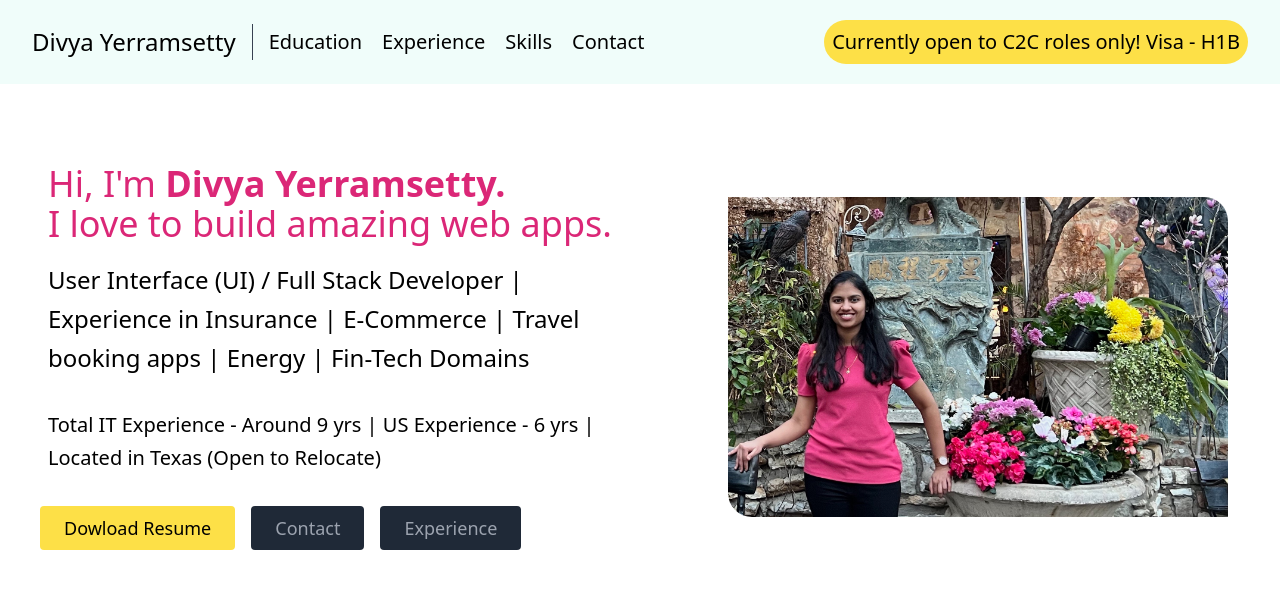
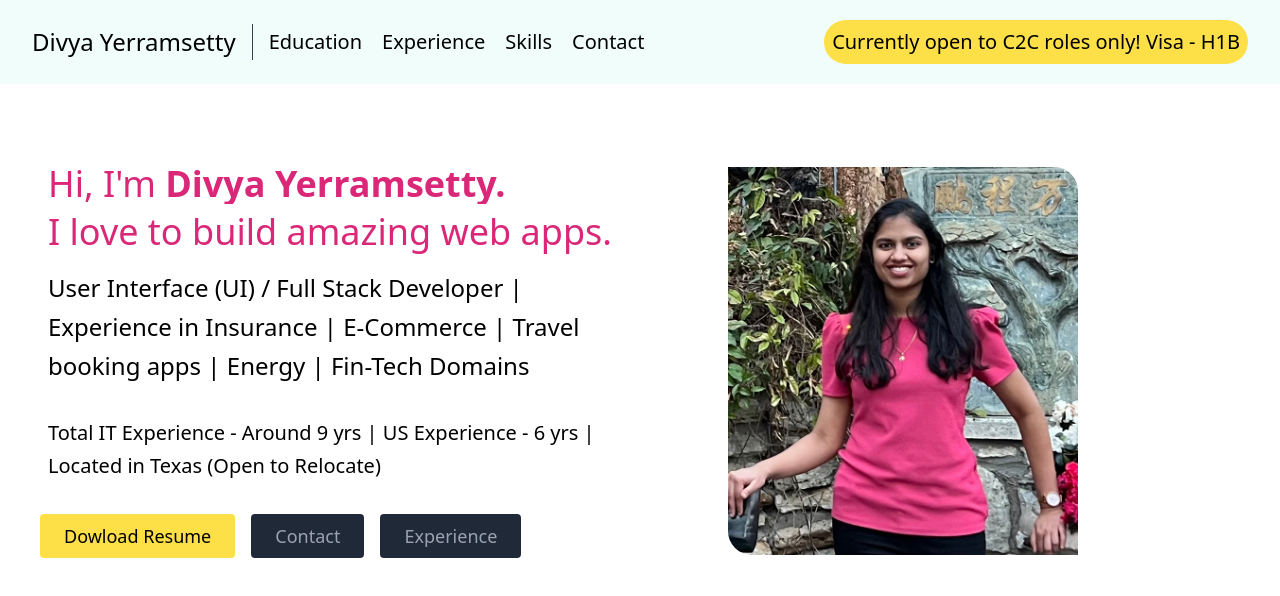
Before and after one commit to Divya-Yerramsetty/yd-portfolio, a React (Create React App) app: page / in a window 1280 px wide. Shown: the top 596 px of the page. Built offline with nearby package versions, Linux system fonts and the light colour scheme.

Commit message:
animation changes

```diff
--- a/src/components/About.js
+++ b/src/components/About.js
@@ -6,10 +6,11 @@ export default function About() {
     <section id="about" className="h-screen">
       <div className="container mx-auto flex px-10 py-20 md:flex-row flex-col items-center">
         <div className="lg:flex-grow md:w-1/2 lg:pr-24 md:pr-16 flex flex-col md:items-start md:text-left mb-16 md:mb-0 items-center text-center">
-          <h1 className="title-font sm:text-4xl text-4xl mb-4 px-2 font-medium text-pink-600 animate-fade-in-left">
+          <h1 className="title-font sm:text-4xl text-4xl px-2 mb-2 font-medium text-pink-600 overflow-hidden whitespace-nowrap animate-typing">
             Hi, I'm <span className="font-bold">Divya Yerramsetty.</span>
-            <br className="hidden lg:inline-block" />I love to build amazing
-            web apps.
+          </h1>
+          <h1 className="title-font sm:text-4xl text-4xl px-2 mb-4 font-medium text-pink-600 animate-fade-in-left delay-2000 duration-2000">
+            I love to build amazing web apps.
           </h1>
 
           <p className="mb-8 px-2 leading-relaxed text-2xl font-medium animate-fade-in-left">
@@ -19,25 +20,25 @@ export default function About() {
             Total IT Experience - Around 9 yrs | US Experience - 6 yrs | Located in Texas (Open to Relocate)
           </p>
           <div className="flex justify-center">
-            <a className="inline-flex text-black bg-yellow-300 border-0 py-2 px-6 focus:outline-none hover:bg-pink-600 rounded text-lg animate-fade-in-up"
+            <a className="inline-flex text-black bg-yellow-300 border-0 py-2 px-6 focus:outline-none hover:bg-pink-600 rounded text-lg"
               href="./Divya.docx" download>
             <button>Dowload Resume</button>
             </a>
-            <Link to="/contact" className="ml-4 inline-flex text-gray-400 bg-gray-800 border-0 py-2 px-6 focus:outline-none hover:bg-pink-600 hover:text-white rounded text-lg animate-fade-in-up">
+            <Link to="/contact" className="ml-4 inline-flex text-gray-400 bg-gray-800 border-0 py-2 px-6 focus:outline-none hover:bg-pink-600 hover:text-white rounded text-lg">
               Contact
             </Link>
-            <Link to="/experience" className="ml-4 inline-flex text-gray-400 bg-gray-800 border-0 py-2 px-6 focus:outline-none hover:bg-pink-600 hover:text-white rounded text-lg animate-fade-in-up">
+            <Link to="/experience" className="ml-4 inline-flex text-gray-400 bg-gray-800 border-0 py-2 px-6 focus:outline-none hover:bg-pink-600 hover:text-white rounded text-lg">
               Experience
             </Link>
           </div>
         </div>
         <div className="lg:max-w-lg lg:w-full md:w-1/2 w-5/6">
           <img
-            className="rounded-bl-3xl rounded-tr-3xl animate-fade-in-right"
+            className="rounded-bl-3xl rounded-tr-3xl"
             alt="hero"
             src="./Div.jpeg"
-            height = "500px"
-            width = "500px"
+            height = "350px"
+            width = "350px"
           />
         </div>
       </div>
--- a/tailwind.config.js
+++ b/tailwind.config.js
@@ -44,12 +44,22 @@ module.exports = {
         '0%': { opacity: '0', transform: 'translateX(-20px)' },
         '100%': { opacity: '1', transform: 'translateX(0)' }
       },
+      typing: {
+        from: { width: "0" },
+        to: { width: "14ch" }
+      },
+      'blink': {
+        '0%': { "border-right-color": "transparent" },
+        '100%': { "border-right-color": "black" },
+      }
     },
     animation: {
       'fade-in-down': 'fade-in-down 1s ease-out',
       'fade-in-right': 'fade-in-right 1s ease-out',
       'fade-in-up': 'fade-in-up 1s ease-out',
       'fade-in-left': 'fade-in-left 1s ease-out',
+      //'typing': 'typing 2s steps(60), blink 0.1s'
+      typing: "typing 1.5s steps(14)"
     }
   },
   variants: {
```
Also changed, not shown: public/Div.jpeg.
